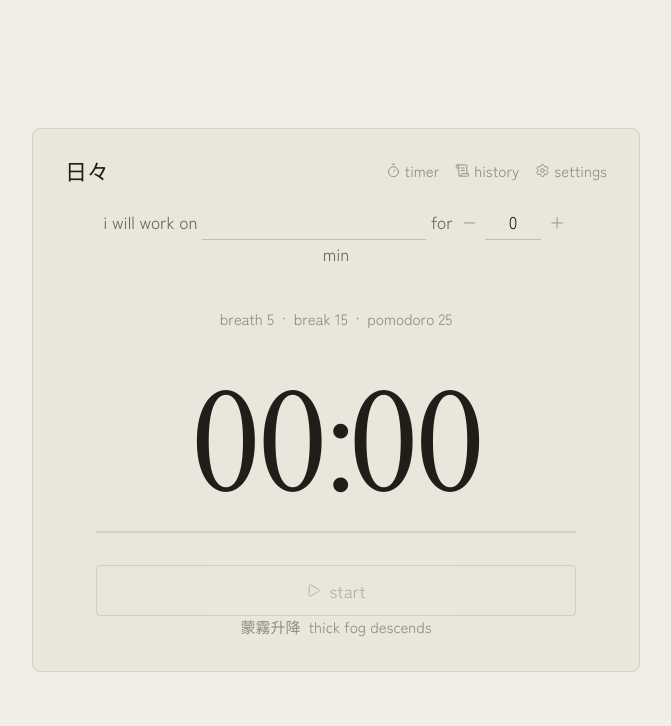
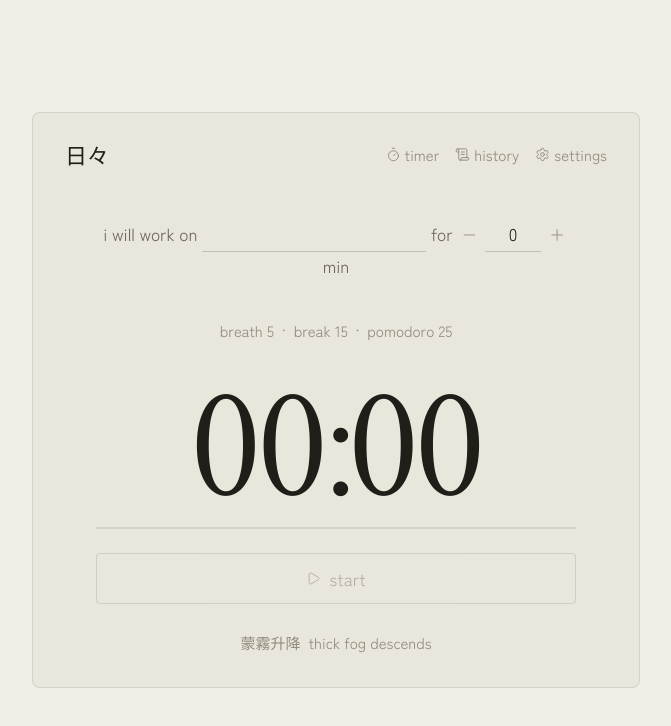
Before and after one commit to kyohenrique/hibi-task, a Next.js app: page / in a window 1280 px wide. Shown: the top 726 px of the page, without its empty margins (304-975 px from the left). Built offline with nearby package versions, Linux system fonts and the light colour scheme.

Commit message:
feat: soften screen transitions and rebalance the card
Co-Authored-By: Claude Fable 5 <noreply@anthropic.com>

```diff
--- a/src/app/layout.module.css
+++ b/src/app/layout.module.css
@@ -20,7 +20,7 @@
    janela e trazer a rolagem de volta pela porta dos fundos, ele encolhe. */
 .card {
   width: min(38rem, 100%);
-  height: 34rem;
+  height: 36rem;
   max-height: calc(100dvh - 2 * var(--space-8));
   display: flex;
   flex-direction: column;
--- a/src/components/HistoryList.module.css
+++ b/src/components/HistoryList.module.css
@@ -9,6 +9,18 @@
   padding: var(--space-4) 0;
   display: flex;
   flex-direction: column;
+
+  /* Mesma entrada suave da tela do timer, ao navegar para cá. */
+  animation: appear var(--dur-base) var(--ease);
+}
+
+@keyframes appear {
+  from {
+    opacity: 0;
+  }
+  to {
+    opacity: 1;
+  }
 }
 
 /* Sem tarefas, a mensagem ocupa o lugar da lista e se centraliza nele. */
--- a/src/components/TimerScreen.module.css
+++ b/src/components/TimerScreen.module.css
@@ -1,9 +1,26 @@
+/* Sem respiro vertical próprio: quem separa a tela das bordas é o
+   cartão, e o <main> já centraliza o conteúdo na altura que sobra. */
 .stage {
   width: 100%;
   max-width: var(--measure);
   margin: 0 auto;
-  padding: var(--space-6) 0;
   text-align: center;
+
+  /* React troca a tela inteira ao iniciar/interromper (e ao navegar),
+     então o elemento é sempre novo e a animação roda a cada entrada.
+     Como o relógio já está cravado no mesmo ponto, nada se desloca — o
+     conteúdo só respira. Com prefers-reduced-motion o token vira 0ms e
+     a animação desaparece sozinha. */
+  animation: appear var(--dur-base) var(--ease);
+}
+
+@keyframes appear {
+  from {
+    opacity: 0;
+  }
+  to {
+    opacity: 1;
+  }
 }
 
 /* O bloco acima do relógio, com altura reservada: em repouso ele guarda
@@ -108,11 +125,11 @@
 
 .clock {
   display: block;
-  margin: var(--space-8) 0;
+  margin: var(--space-6) 0;
 }
 
 .stroke {
-  margin-bottom: var(--space-8);
+  margin-bottom: var(--space-6);
 }
 
 .action {
```
